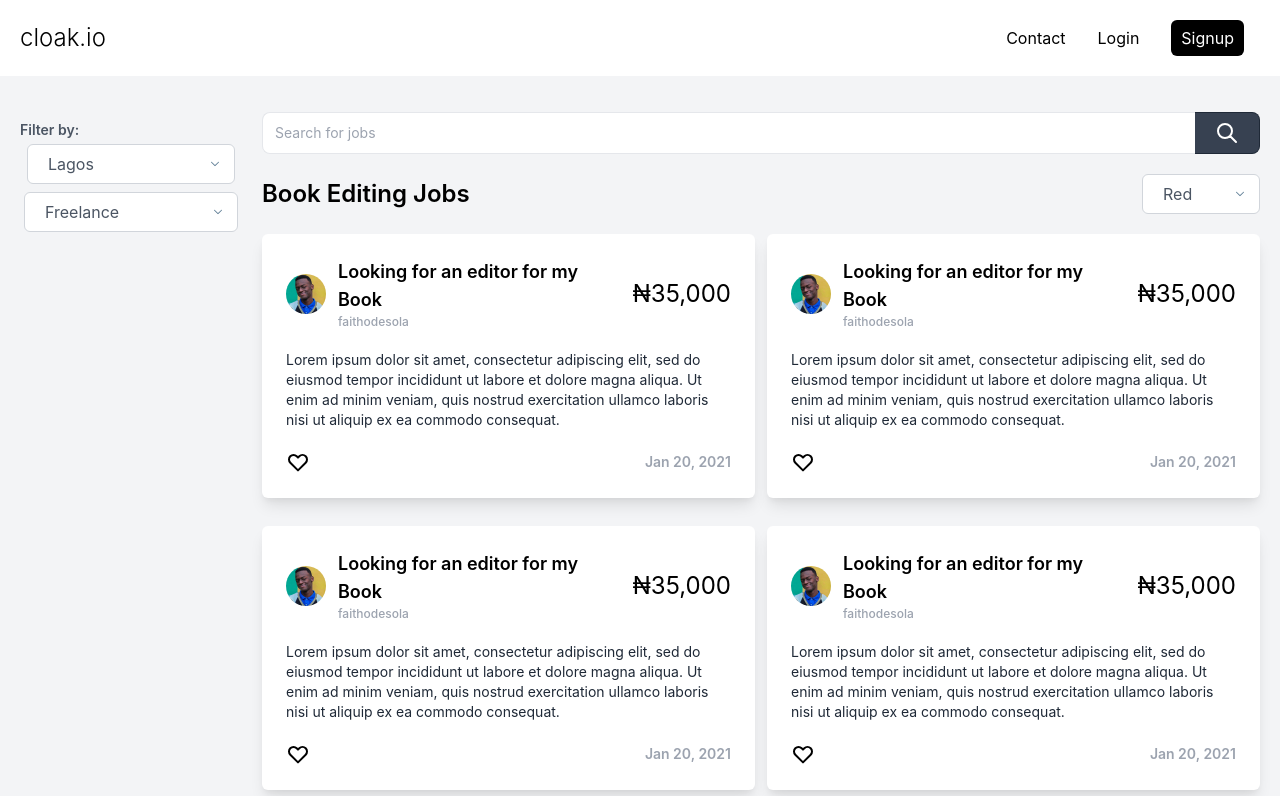
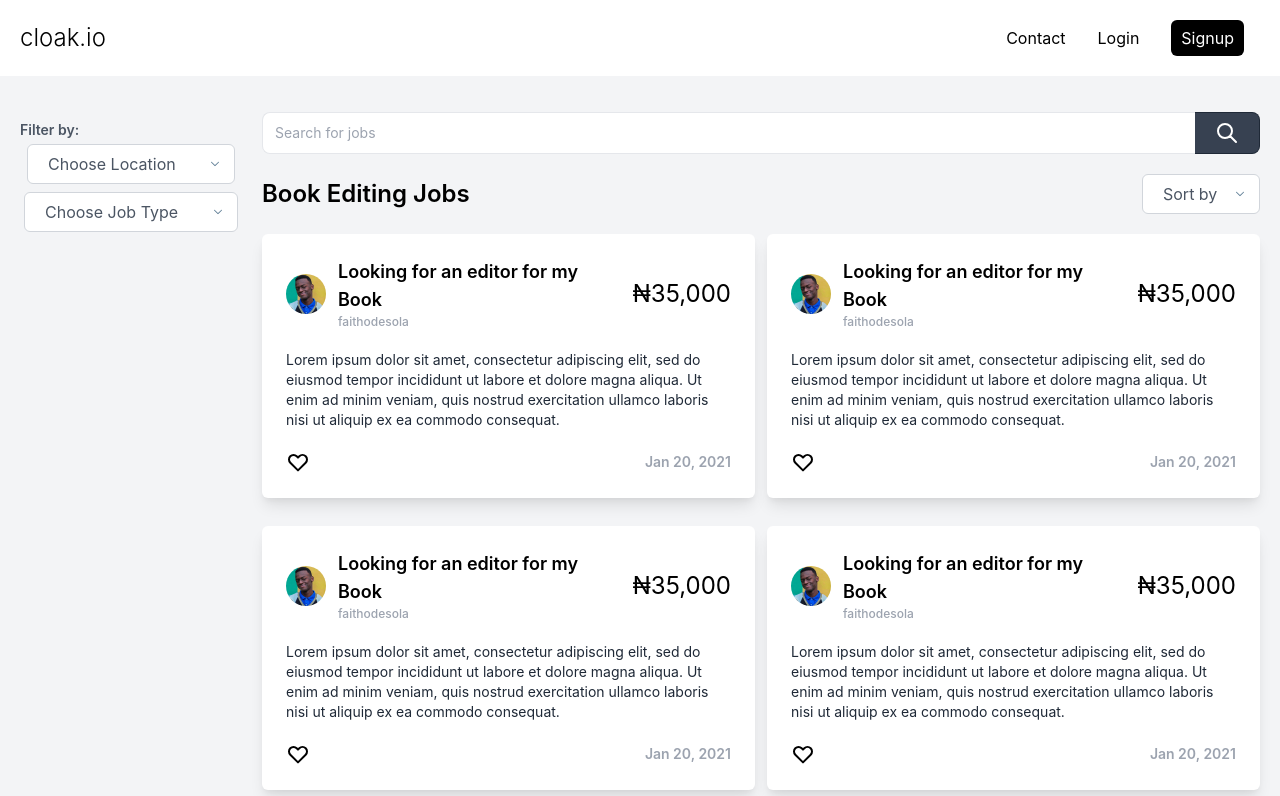
Before and after one commit to Olatokumbo/Cloak.io, a Next.js app: page /jobs in a window 1280 px wide. Shown: the top 796 px of the page. Built offline with nearby package versions, Linux system fonts and the light colour scheme.

Commit message:
Added a custom scrollbar

```diff
--- a/components/ProfileCard.js
+++ b/components/ProfileCard.js
@@ -3,7 +3,7 @@ const ProfileCard = () => {
   return (
     <div className="flex flex-col rounded-md border-2 border-solid border-white shadow-xl hover:shadow-2xl cursor-pointer">
       <div className="h-28 relative -z-1">
-        <Image src="/wallpaper.jpg" className="object-cover" layout="fill" />
+        <Image src="/code.jpg" className="object-cover" layout="fill" />
       </div>
       <div className="flex flex-col py-3 px-7">
         <h1 className="text-md font-medium text-gray-800">
@@ -47,7 +47,7 @@ const ProfileCard = () => {
                 />
               </svg>
 
-              <h5 className="text-sm self-end text-gray-500">Lagos, Ogun</h5>
+              <h5 className="text-sm self-end text-gray-500">Ogun, Lagos</h5>
             </div>
           </div>
         </div>
--- a/pages/jobs/index.js
+++ b/pages/jobs/index.js
@@ -30,11 +30,11 @@ const Jobs = () => {
                     />
                   </svg>
                   <select className="border border-gray-300 rounded-md text-gray-600 h-10 pl-5 pr-10 bg-white hover:border-gray-400 focus:outline-none appearance-none">
-                    <option defaultValue disabled>Choose Location &nbsp; &nbsp;</option>
+                    <option defaultValue>Choose Location &nbsp; &nbsp;</option>
                     <option>Lagos</option>
                     <option>Kaduna</option>
                     <option>Abuja</option>
-                    <option>Gbagsda</option>
+                    <option>Gbagada</option>
                   </select>
                 </div>
                 {/* Job type Dropdown menu */}
@@ -51,7 +51,7 @@ const Jobs = () => {
                     />
                   </svg>
                   <select className="border border-gray-300 rounded-md text-gray-600 h-10 pl-5 pr-10 bg-white hover:border-gray-400 focus:outline-none appearance-none">
-                    <option defaultValue disabled>Choose Job Type &nbsp; &nbsp;</option>
+                    <option defaultValue>Choose Job Type &nbsp; &nbsp;</option>
                     <option>Freelance</option>
                     <option>Full Time</option>
                     <option>Part Time</option>
@@ -100,7 +100,7 @@ const Jobs = () => {
                     />
                   </svg>
                   <select className="border border-gray-300 rounded-md text-gray-600 h-10 pl-5 pr-10 bg-white hover:border-gray-400 focus:outline-none appearance-none">
-                    <option disabled defaultValue>Sort by</option>
+                    <option defaultValue>Sort by</option>
                     <option>Red</option>
                     <option>Blue</option>
                     <option>Yellow</option>
@@ -114,6 +114,7 @@ const Jobs = () => {
               </div>
               <div>
                 <div className="grid gap-3 grid-cols-1 lg:grid-cols-2">
+                  <JobCard />
                   <JobCard />
                   <JobCard />
                   <JobCard />
--- a/styles/globals.css
+++ b/styles/globals.css
@@ -19,3 +19,20 @@ a {
 * {
   box-sizing: border-box;
 }
+
+::-webkit-scrollbar {
+  width: 10px;
+  height: 10px;
+ }
+ ::-webkit-scrollbar-thumb {
+  background: #b5b5b5;
+  border-radius: 10px;
+ }
+ ::-webkit-scrollbar-thumb:hover{
+  background: #7a7a7a;
+ }
+ ::-webkit-scrollbar-track{
+  background: #ffffff;
+  border-radius: 10px;
+  box-shadow: inset 7px 10px 12px #f0f0f0;
+ }
```
Also changed, not shown: public/code.jpg (added).
